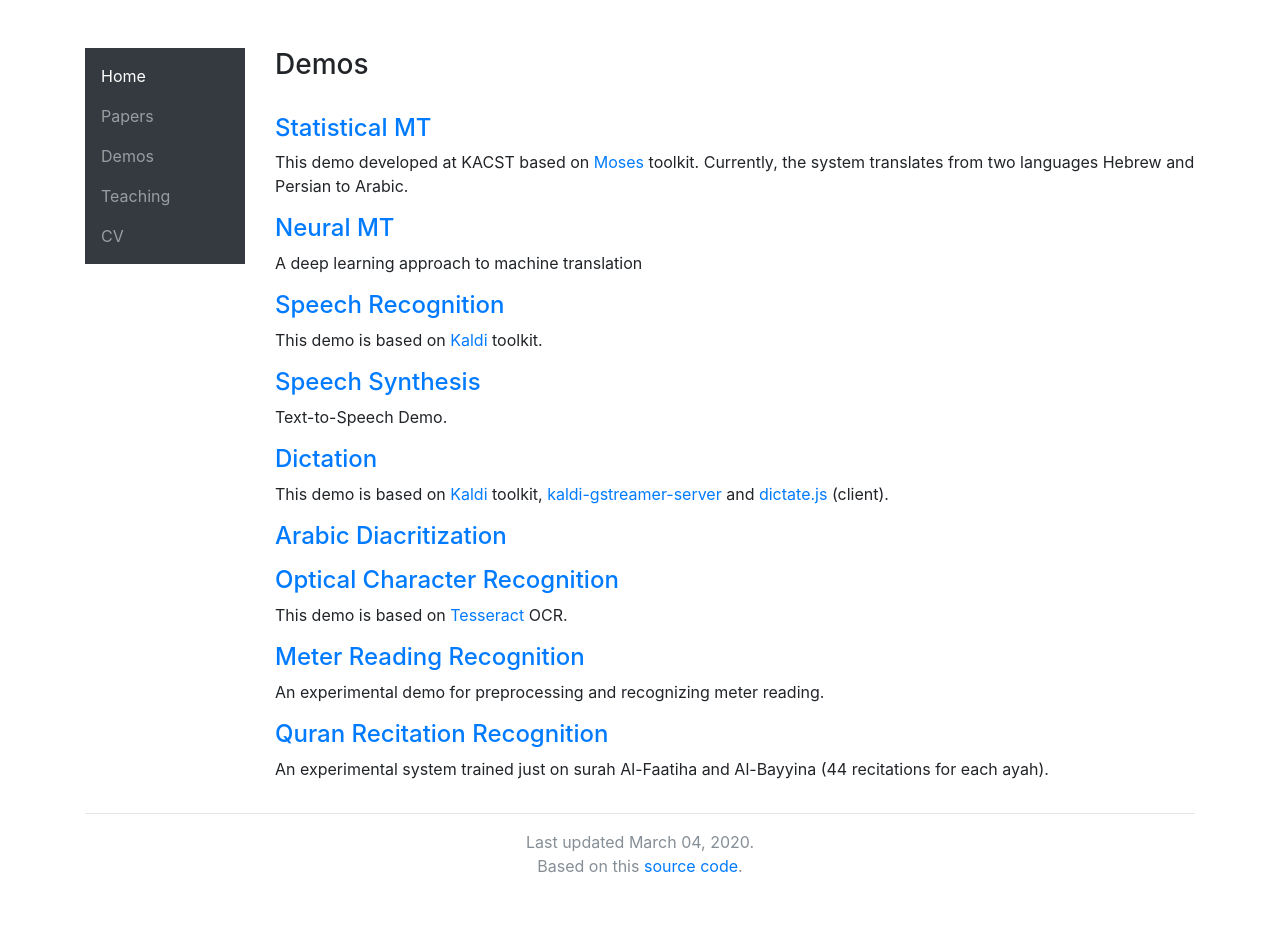
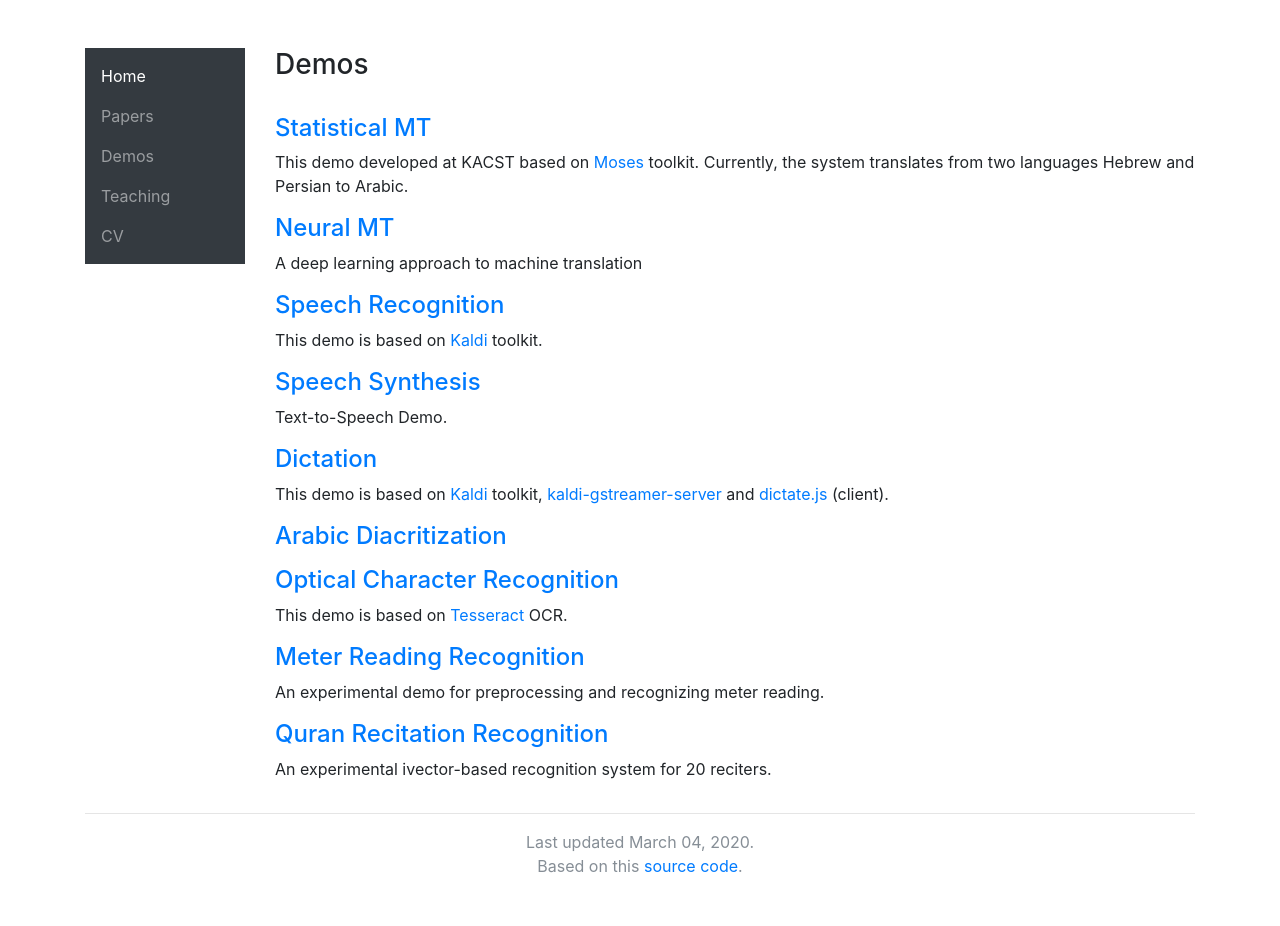
Before and after one commit to asrajeh/asrajeh.github.io, a Jekyll site: the page built from demos.html, in a window 1280 px wide. Built offline with Jekyll 4.4.1, drawn with Linux system fonts in a browser that asks for light colours; nearby versions of some CDN libraries.

Commit message:
Update demos.html

```diff
--- a/demos.html
+++ b/demos.html
@@ -46,7 +46,7 @@ This demo is based on <a href="https://github.com/tesseract-ocr/tesseract">Tesse
 An experimental demo for preprocessing and recognizing meter reading.
 </dl>
 
-<h4><a href="http://asrajeh.ddns.net/qrr/">Quran Recitation Recognition</a></h4>
+<h4><a href="https://asrajeh.ddns.net/qrr/">Quran Recitation Recognition</a></h4>
 <dl>
-An experimental system trained just on surah Al-Faatiha and Al-Bayyina (44 recitations for each ayah).
+An experimental ivector-based recognition system for 20 reciters.
 </dl>
```
